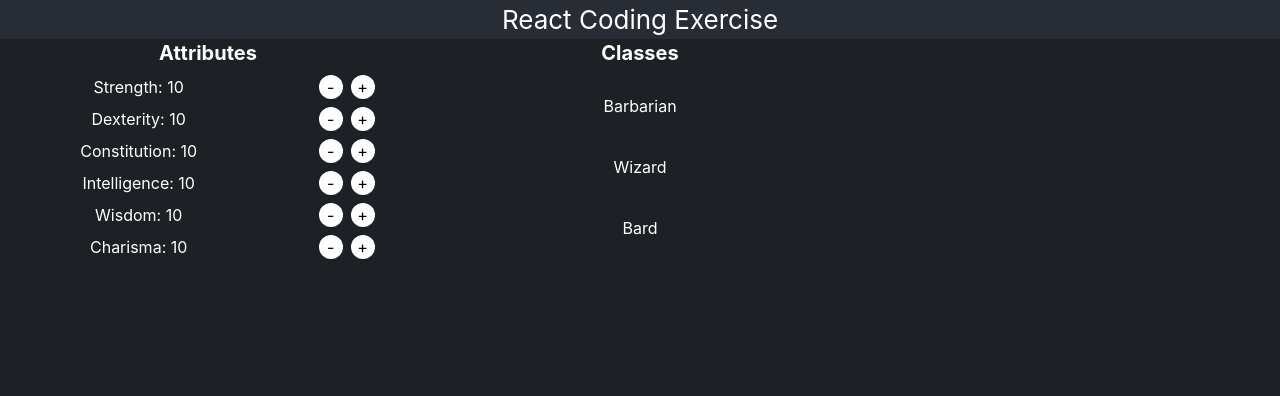
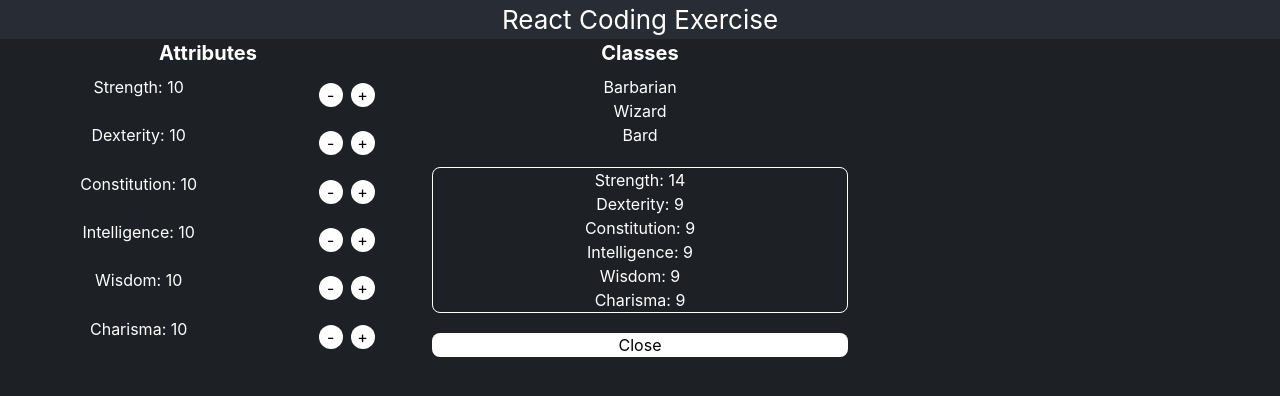
Before and after one commit to sunipan/recruiting-webapp-character, a React (Create React App) app: page / in a window 1280 px wide. Both pictures are taken after a click on the button "Barbarian". Shown: the top 396 px of the page. Built offline with nearby package versions, Linux system fonts and the light colour scheme.

Commit message:
made classes clickable to show their requirements

```diff
--- a/src/components/Classes.jsx
+++ b/src/components/Classes.jsx
@@ -1,4 +1,8 @@
+import { useState } from "react";
+
 export const Classes = ({ classes, attributes }) => {
+  const [showRequirements, setShowRequirements] = useState(null);
+
   const meetsRequirements = (classKey) => {
     // Compare key lengths
     const keys1 = Object.keys(attributes);
@@ -19,6 +23,7 @@ export const Classes = ({ classes, attributes }) => {
           return (
             <button
               key={classKey}
+              onClick={() => setShowRequirements(classKey)}
               className={`text-center ${
                 meetsRequirements(classKey) && "font-bold text-green-300"
               }`}
@@ -27,6 +32,23 @@ export const Classes = ({ classes, attributes }) => {
             </button>
           );
         })}
+        {showRequirements && (
+          <>
+            <div className="text-center mt-5 border border-white rounded-lg">
+              {Object.entries(classes[showRequirements]).map(([key, value]) => (
+                <div key={key}>
+                  {key}: {value}
+                </div>
+              ))}
+            </div>
+            <button
+              className="bg-white rounded-lg text-black mt-5"
+              onClick={() => setShowRequirements(null)}
+            >
+              Close
+            </button>
+          </>
+        )}
       </div>
     </div>
   );
```
